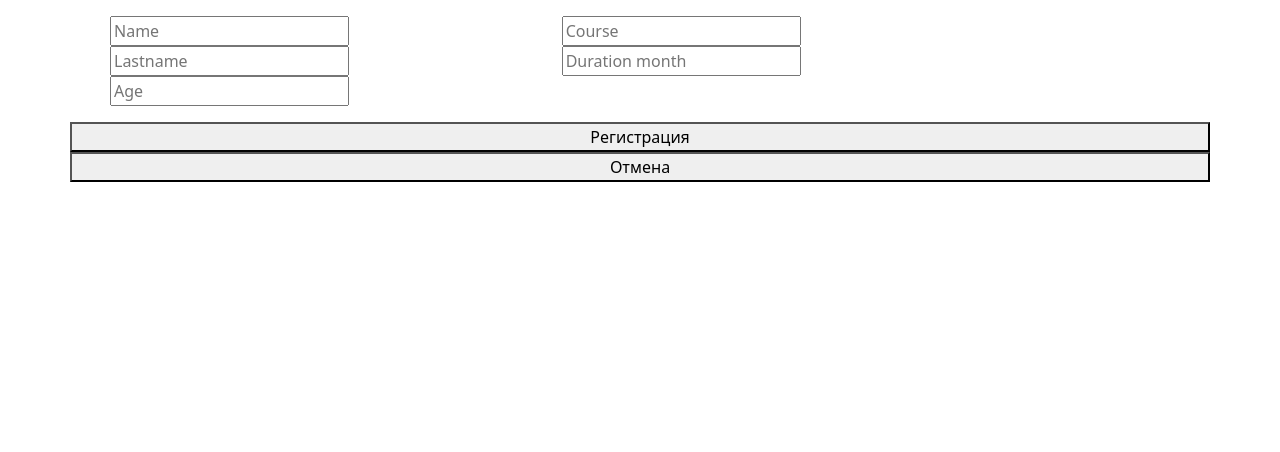
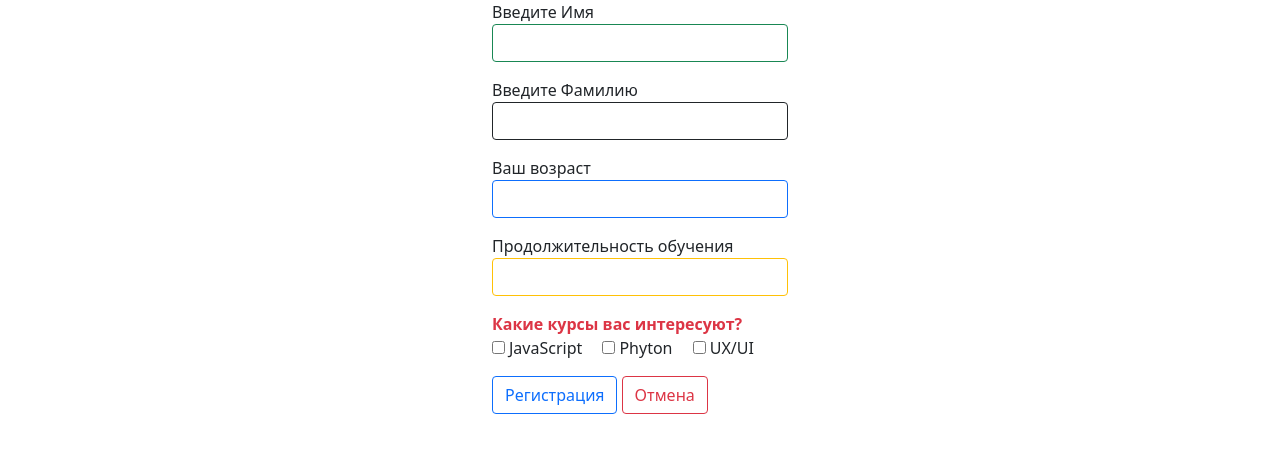
Before and after one commit to AdiletAldazharbekov/JS-1-HW, a plain HTML site: page index.html in a window 1280 px wide. Drawn offline with nearby package versions, Linux system fonts and the light colour scheme.

Commit message:
bootstrap

```diff
--- a/index.html
+++ b/index.html
@@ -14,24 +14,45 @@
 		<link rel="stylesheet" href="./css/index.css" />
 	</head>
 	<body>
-		<div class="container m-auto">
-			<div class="row m-3">
-				<div class="col-5">
-					<input type="text" placeholder="Name" />
-					<input type="text" placeholder="Lastname" />
-					<input type="number" placeholder="Age" />
+		<div class="container col-3 col-md-3 col-sm-6">
+			<form>
+				<div class="form-group mb-3">
+					<label for="name">Введите Имя</label>
+					<input id="name" type="text" class="form-control border-success" />
 				</div>
-				<div class="col-2">
-					<input type="text" placeholder="Course" />
-					<input type="number" placeholder="Duration month" />
+				<div class="form-group mb-3">
+					<label for="lastName">Введите Фамилию</label>
+					<input id="lastName" type="text" class="form-control border-dark" />
 				</div>
-			</div>
-			<div class="row">
-
-					<button>Регистрация</button>
-                    <button>Отмена</button>
-
-			</div>
+				<div class="form-group mb-3">
+					<label for="age">Ваш возраст</label>
+					<input id="age" type="number" class="form-control border-primary" />
+				</div>
+				<div class="form-group mb-3">
+					<label for="durationMonth"
+						>Продолжительность обучения</label
+					>
+					<input id="durationMonth" type="number" class="form-control border-warning" />
+				</div>
+				<div class="form-group mb-3">
+					<label class="text-danger fw-bold" for="lastName">Какие курсы вас интересуют?</label>
+					<div class="form-group">
+						<input type="checkbox" /><label class="ms-1" for="lastName"
+							>JavaScript</label
+						>
+						<input class="ms-3"  type="checkbox" /><label class="ms-1" for="lastName"
+							>Phyton</label
+						>
+						<input class="ms-3" type="checkbox" /><label class="ms-1" for="lastName"
+							>UX/UI</label
+						>
+					</div>
+				</div>
+				<div class="form-group">
+					<button class="btn btn-outline-primary">Регистрация</button>
+					<button class="btn btn-outline-danger" type="reset">Отмена</button>
+				</div>
+			</form>
 		</div>
 		<script
 			src="https://cdn.jsdelivr.net/npm/bootstrap@5.1.3/dist/js/bootstrap.bundle.min.js"
--- a/js/index.js
+++ b/js/index.js
@@ -1,41 +1,41 @@
-let num = 3
+// let num = 3
 
-console.log(alert(num))
+// console.log(alert(num))
 
-let a=10
-let b=2
-console.log(alert(a+b))
-console.log(alert(a-b))
-console.log(alert(a*b))
-console.log(alert(a/b))
+// let a=10
+// let b=2
+// console.log(alert(a+b))
+// console.log(alert(a-b))
+// console.log(alert(a*b))
+// console.log(alert(a/b))
 
-let c=15
-let d=2
-let result = c+d
-console.log(alert(result))
+// let c=15
+// let d=2
+// let result = c+d
+// console.log(alert(result))
 
-let str='Привет Мир!'
-console.log(alert(str))
+// let str='Привет Мир!'
+// console.log(alert(str))
 
-let str1='Hello, '
-let str2='World!'
+// let str1='Hello, '
+// let str2='World!'
 
-console.log(alert(str1+str2))
+// console.log(alert(str1+str2))
 
-let name ='Adilet'
-let lastName='Aldazharbekov'
-let age=37
-let course='JavaScript'
-let durationMonth=3
+// let name ='Adilet'
+// let lastName='Aldazharbekov'
+// let age=37
+// let course='JavaScript'
+// let durationMonth=3
 
-console.log(alert(str1+name))
+// console.log(alert(str1+name))
 
-const student = {
-    name: name,
-    lastName: lastName,
-    age: age,
-    course: course,
-    durationMonth: durationMonth,
-};
+// const student = {
+//     name: name,
+//     lastName: lastName,
+//     age: age,
+//     course: course,
+//     durationMonth: durationMonth,
+// };
 
-console.log(student)
+// console.log(student)
```
